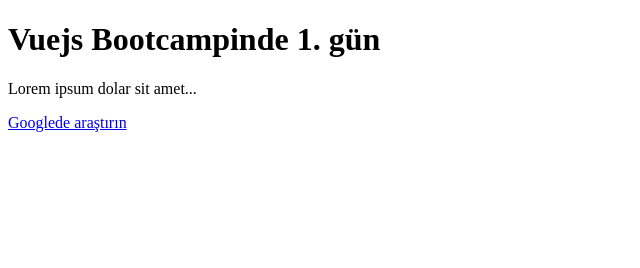
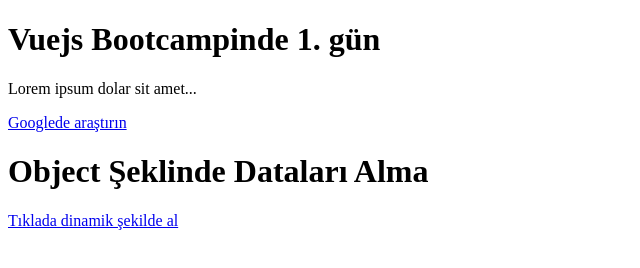
Before and after one commit to bzceval/vuejs-lesson-note, a plain HTML site: page 1-vue-instance/index.html in a window 1280 px wide. Shown: the whole page, without its empty margins (0-640 px from the left). Drawn offline with nearby package versions, Linux system fonts and the light colour scheme.

Commit message:
add get data from data object

```diff
--- a/1-vue-instance/app.js
+++ b/1-vue-instance/app.js
@@ -13,7 +13,14 @@
         return {
             title: "Vuejs Bootcampinde 1. gün",
             content: "Lorem ipsum dolar sit amet...",
-            url: "https://www.google.com/teapot"
+            url: "https://www.google.com/teapot",
+            eduflow: {
+                title: "Object Şeklinde Dataları Alma",
+                content: "Tıklada dinamik şekilde al",
+                target: "_blank",
+                url: "https://www.google.com/teapot",
+                alt: "417 kod hatası"
+            },
         }
     }
 }).mount("#app")
--- a/1-vue-instance/index.html
+++ b/1-vue-instance/index.html
@@ -1,5 +1,6 @@
 <!DOCTYPE html>
 <html lang="en">
+
 <head>
     <meta charset="UTF-8">
     <meta http-equiv="X-UA-Compatible" content="IE=edge">
@@ -7,12 +8,21 @@
     <title>Vue Instance</title>
     <script src="https://unpkg.com/vue@3/dist/vue.global.js"></script>
 </head>
+
 <body>
     <div id="app">
         <h1>{{title}}</h1>
         <p>{{content}}</p>
         <a target="_blank" v-bind:href="url">Googlede araştırın</a>
+        <h1>{{eduflow.title}}</h1>
+        <a
+        v-bind:target="eduflow.target"
+        v-bind:alt="eduflow.alt"
+        v-bind:href="eduflow.url">
+        {{eduflow.content}}</a>
+
     </div>
     <script src="app.js"></script>
 </body>
+
 </html>
```
